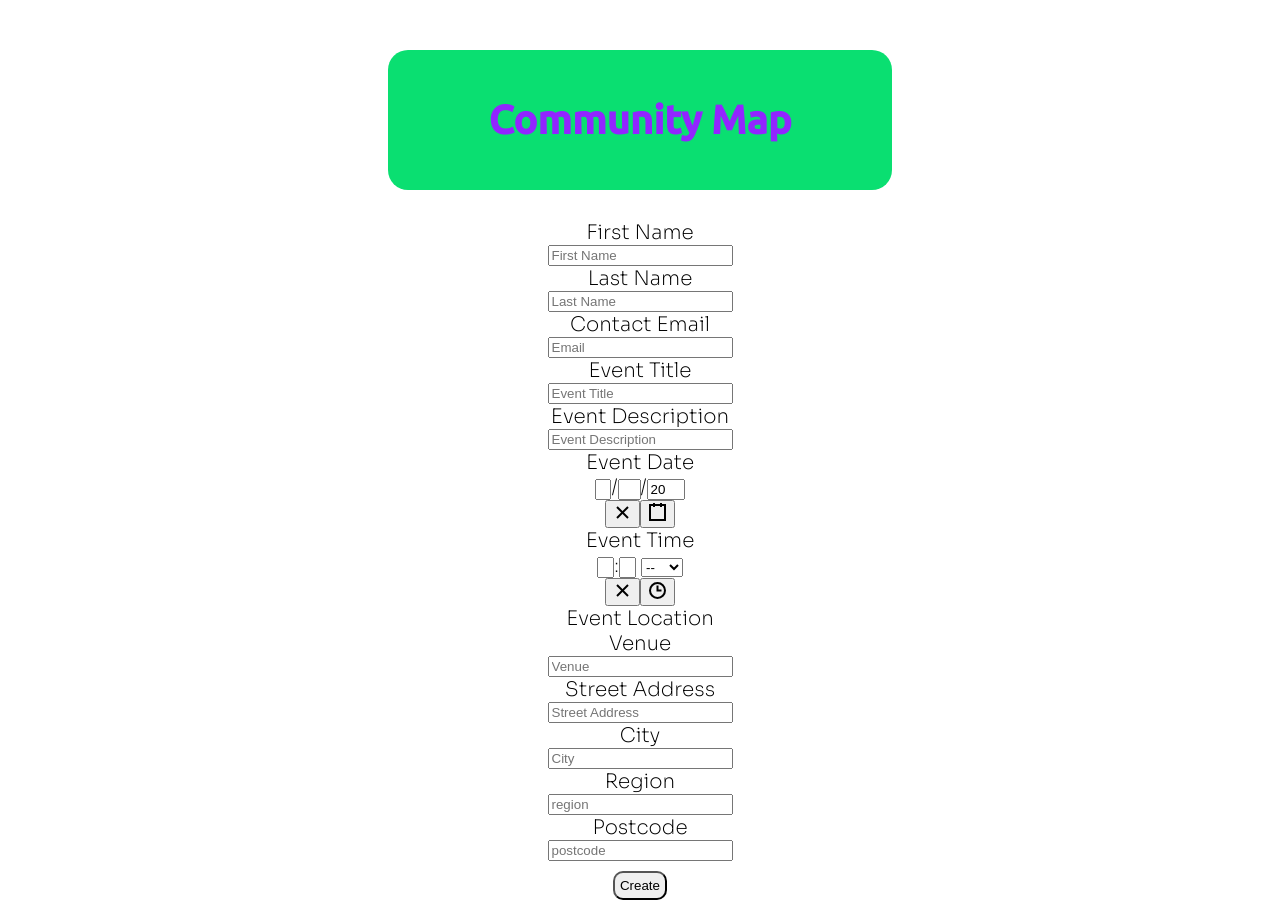
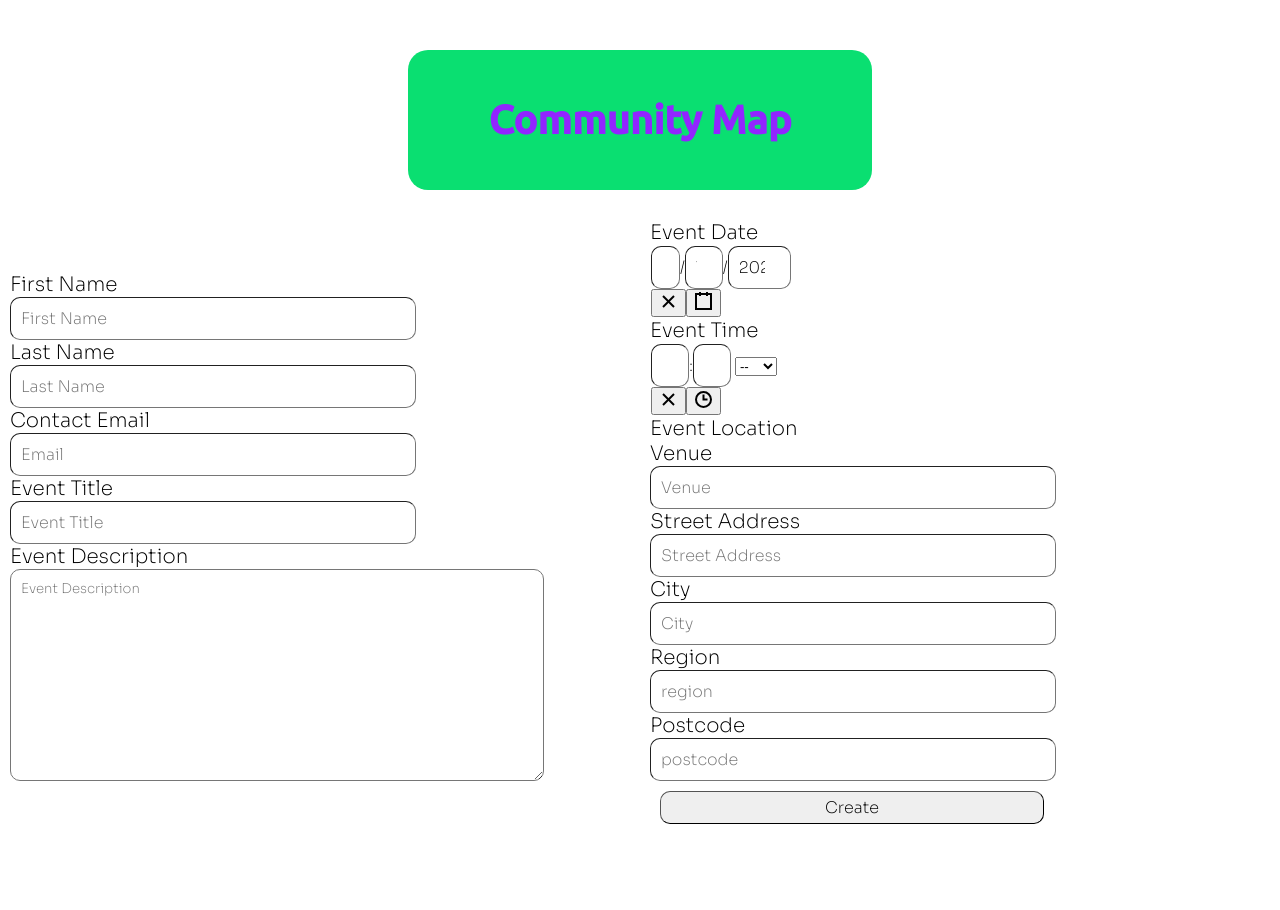
Before and after one commit to bolti95/communityEvents-front, a React (Create React App) app: page /newevent in a window 1280 px wide. After the commit the page ends 854 px from the top, so only its background shows below. Built offline with nearby package versions, Linux system fonts and the light colour scheme.

Commit message:
changes to form style and data added

```diff
--- a/src/App.css
+++ b/src/App.css
@@ -3,13 +3,13 @@
   text-align: center;
   font-family: 'Sora', sans-serif;
   padding: 20px 10px;
-  height: 200px;
+  /* height: 200px; */
   border: 0px;
 }
 
 header {
   background-color: #0adf71;
-  padding: 20px 100px;
+  padding: 20px 80px;
   border-radius: 20px;
   margin: 20px 20px;
   width: max-content;
@@ -27,3 +27,33 @@ body {
   color: rgb(0, 0, 0);
   font-size: 20px;
 }
+
+input {
+  font-family: 'Sora', sans-serif;
+  font-size: 16px;
+  border-radius: 10px;
+  padding: 10px;
+  width: 60%;
+  border-width: 0.1px;
+}
+
+textarea.textBox {
+  font-family: 'Sora', sans-serif;
+  border-radius: 10px;
+  padding: 10px;
+  width: 80%;
+  height: 190px;
+  word-wrap: break-word;
+  word-break: break-all;
+  border-width: 0.1px;
+}
+
+div.react-date-picker__wrapper,
+div.react-time-picker__wrapper {
+  font-family: 'Sora', sans-serif;
+  font-size: 16px;
+  border-radius: 10px;
+  padding: 1px;
+  width: 190px;
+  border-width: 0.1px;
+}
--- a/src/components/Event.js
+++ b/src/components/Event.js
@@ -15,7 +15,7 @@ function Event(props) {
           <p>
             {props.date}
           </p>
-          <button id={props.id} onClick={props.onClick}>
+          <button id={props.id} lat={props.lat} lng={props.lng} onClick={props.onClick}>
             View Location
           </button>
           <br></br>
--- a/src/components/Events.js
+++ b/src/components/Events.js
@@ -18,11 +18,11 @@ function Events(props) {
                     <Event id={filteredE.id} key={filteredE.id} onClick={props.onClick} event={filteredE.event} date={filteredE.date}/>
                 ))} */}
                 {/* NO FILTER */}
-                {props.events[0].data.map((e)=>{
+                {props.events.map((e, index) =>{
 
                 return (
                     <div key={e._id} >
-                    <Event id={e._id} onClick={props.onClick} event={e.eventTitle} date={e.eventDate.substring(0, 10)}/>
+                    <Event id={index} lat={e.lat} lng={e.lng} onClick={props.onClick} event={e.eventTitle} date={e.eventDate.substring(0, 10)}/>
                     </ div>
                  );})}
                 </PageDefault>
--- a/src/components/Page.js
+++ b/src/components/Page.js
@@ -5,6 +5,7 @@ import Events from './Events';
 import EventForm from './forms/EventForm';
 import Datetime from "react-datetime";
 import DateTimePicker from "react-datetime-picker";
+import DatePicker from "react-date-picker";
 import { Link } from 'react-router-dom';
 import axios from 'axios';
 
@@ -15,51 +16,13 @@ const url = [
 function Page(props) {
   const [value, onChange] = useState(new Date());
   console.log(value)
-  const events =
-  [
-    {
-          id: 0,
-          community: "Newcastle Coders",
-          event: "Test1",
-          date: "20-05-2022",
-          image: "",
-          positionLat: 53.45369120169616,
-          positionLng: -2.2660735287002414
-      },
-      {
-          id: 1,
-          community: "Manchester Dojo",
-          event: "testing",
-          date: "01-01-2022",
-          image: "",
-          positionLat: 53.49369120169616,
-          positionLng: -2.1660735287002414
-      },
-      {
-          id: 2,
-          community: "London Loves Coding",
-          event: "test2",
-          date: "05-02-2022",
-          image: "",
-          positionLat: 53.55369120169616,
-          positionLng: -2.5660735287002414
-      },
-      {
-          id: 3,
-          community: "Coders United",
-          event: "testingAgain",
-          date: "15-01-2022",
-          image: "",
-          positionLat: 53.45369120169616,
-          positionLng: -2.3660735287002414
-      },
-  ]
-    const [eventsEffect, setEvents] = useState();
+
+    const [events, setEvents] = useState();
     const [showInfo, setShowInfo] = useState(false);
     const [eName, setEventName] = useState('');
     const [ePosLng, setEposLng] = useState(0);
     const [ePosLat, setEposLat] = useState(0);
-    const [dateTimeInput, setDateTimeInput] = useState();
+    const [dateValue, onChangeDate] = useState(new Date());
     const [apiCalled, setApiCalled] = useState(false);
 
     useEffect(() => {
@@ -75,7 +38,8 @@ function Page(props) {
                   console.log(response)
                 //   setEvents(response.data)
                 const eventsList = [response]
-                setEvents(eventsList);
+                const eventsData = eventsList[0].data
+                setEvents(eventsData);
                 setApiCalled(true)
               })
           .catch(error => console.log(`Error: ${error}`))
@@ -86,11 +50,10 @@ function Page(props) {
         console.log('callback function')
 
     }
-    console.log(eventsEffect)
     const getInfo = (e) => {
-        const eventIdLat = events[e.target.getAttribute('id')].positionLat
-        const eventIdLng = events[e.target.getAttribute('id')].positionLng
-        const eventName = events[e.target.getAttribute('id')].event
+        const eventIdLat = events[e.target.getAttribute('id')].lat
+        const eventIdLng = events[e.target.getAttribute('id')].lng
+        const eventName = events[e.target.getAttribute('id')].eventTitle
         setEposLat(eventIdLat)
         setEposLng(eventIdLng)
         setEventName(eventName)
@@ -110,11 +73,12 @@ function Page(props) {
         {apiCalled
         ?
             <>
-                {/* <Map
+                <Map
                     centerLat={53.45369120169616}
                     centerLng={-2.2660735287002414}
                     positionLat={53.45184113070764}
                     positionLng={-2.263217758839349}
+                    // ePos for use in getInfo event
                     ePosLat={ePosLat}
                     ePosLng={ePosLng}
                     hasMarkers ={true}
@@ -122,12 +86,13 @@ function Page(props) {
                     closeClick={(e) => setShowInfo(false)}
                     events={events}
                     eventName={eName}
-                /> */}
+                />
                 {/* <Datetime onClick={getDateTimeSelected}/> */}
                 <div style={{padding: "20px 10px"}}>
-                    <DateTimePicker onChange={onChange} value={value} minDate={new Date()}/>
+
+                    <DatePicker onChange={onChangeDate} value={dateValue} minDate={new Date()}/>
                 </div>
-                <Events onClick={getInfo} events={eventsEffect} dateTimeInput={dateTimeInput}/>
+                <Events onClick={getInfo} events={events}/>
                 <p>
                     Want to add an event?
                 </p>
@@ -147,3 +112,44 @@ function Page(props) {
   }
 
 export default Page;
+
+
+// const events =
+// [
+//   {
+//         id: 0,
+//         community: "Newcastle Coders",
+//         event: "Test1",
+//         date: "20-05-2022",
+//         image: "",
+//         positionLat: 53.45369120169616,
+//         positionLng: -2.2660735287002414
+//     },
+//     {
+//         id: 1,
+//         community: "Manchester Dojo",
+//         event: "testing",
+//         date: "01-01-2022",
+//         image: "",
+//         positionLat: 53.49369120169616,
+//         positionLng: -2.1660735287002414
+//     },
+//     {
+//         id: 2,
+//         community: "London Loves Coding",
+//         event: "test2",
+//         date: "05-02-2022",
+//         image: "",
+//         positionLat: 53.55369120169616,
+//         positionLng: -2.5660735287002414
+//     },
+//     {
+//         id: 3,
+//         community: "Coders United",
+//         event: "testingAgain",
+//         date: "15-01-2022",
+//         image: "",
+//         positionLat: 53.45369120169616,
+//         positionLng: -2.3660735287002414
+//     },
+// ]
--- a/src/components/forms/EventForm.js
+++ b/src/components/forms/EventForm.js
@@ -2,11 +2,13 @@ import styled from 'styled-components';
 import axios from 'axios';
 import Input from './Input';
 import AddressForm from './AddressForm';
-import {useState, useEffect} from "react";
+import { useState, useEffect } from "react";
 // import DateTimePicker from 'react-datetime-picker';
 import TimePicker from "react-time-picker";
 import DatePicker from "react-date-picker";
-
+import { PageDefault } from '../../styles/Page';
+import { Grid, Col, Row } from '../../styles/blocks/Grid';
+import { Padding } from '../../styles/Padding';
 
 const StyledForm = styled.form `
   display: flex;
@@ -43,8 +45,6 @@ function EventForm(props) {
         console.log(formData)
     }
     const body = {
-        // TODO
-        // ALL DATA NEEDS TO BE UPDATED AND PASSED OVER. WHY IS IT NOT!!
         firstName: formData.firstName,
         lastName: formData.lastName,
         contactEmail: formData.contactEmail,
@@ -83,8 +83,10 @@ function EventForm(props) {
         })
 
       return (
-        // <StyledForm onSubmit={props.onSubmit}>
-        <StyledForm onSubmit={postFormData}>
+        <form onSubmit={postFormData}>
+            <Grid>
+                <Row width={"100vw"}>
+                    <Col size={2} width={"50vw"}>
                     <label>
                         First Name
                     </label>
@@ -93,7 +95,6 @@ function EventForm(props) {
                         placeholder={"First Name"}
                         type={"text"}
                         onChange={onChange}
-                // onChange={(e) => setFormData({ ...formData, firstName: e.target.value})}
                     />
                     <label>
                         Last Name
@@ -125,22 +126,29 @@ function EventForm(props) {
                     <label>
                         Event Description
                     </label>
-            <input
+                    <textarea
                         name={"eventDescription"}
+                        className='textBox'
                         placeholder={"Event Description"}
                         type={"text"}
                         width={"300px"}
                         height={"300px"}
                         onChange={onChange}
                     />
+                    </Col>
+                    <Col size={2} width={"50vw"}>
                         <label>
                             Event Date
                         </label>
-            <DatePicker onChange={onChangeDate} value={dateValue}/>
+                        <div style={{width: "150px"}}>
+                            <DatePicker onChange={onChangeDate} value={dateValue} minDate={new Date()}/>
+                        </div>
                         <label>
                             Event Time
                         </label>
-            <TimePicker onChange={onChangeTime} value={timeValue} />
+                        <div style={{width: "150px"}}>
+                            <TimePicker onChange={onChangeTime} value={timeValue}/>
+                        </div>
                         <label>
                             Event Location
                         </label>
@@ -152,7 +160,6 @@ function EventForm(props) {
                             placeholder={"Venue"}
                             type={"text"}
                             onChange={onChange}
-                // onChange={(e) => setFormData({ ...formData, firstName: e.target.value})}
                         />
                         <label>
                             Street Address
@@ -162,7 +169,6 @@ function EventForm(props) {
                             placeholder={"Street Address"}
                             type={"text"}
                             onChange={onChange}
-                // onChange={(e) => setFormData({ ...formData, firstName: e.target.value})}
                         />
                         <label>
                             City
@@ -191,13 +197,15 @@ function EventForm(props) {
                             type={"text"}
                             onChange={onChange}
                         />
-
                         <Input
                             name={"submit"}
                             type={"submit"}
                             value={"Create"}
                         />
-        </StyledForm>
+                    </Col>
+                </Row>
+            </Grid>
+        </form>
 
       );
   }
@@ -205,7 +213,7 @@ function EventForm(props) {
   export default EventForm;
 
 
-
+                // onChange={(e) => setFormData({ ...formData, firstName: e.target.value})}
       // const postFormData = async (e) => {
     //     e.preventDefault()
     //     let newEvent = await fetch("http://localhost:5000/events/create",
--- /dev/null
+++ b/src/styles/blocks/Grid.js
@@ -0,0 +1,18 @@
+import styled from "styled-components";
+
+export const Grid = styled.div `
+`
+export const Col = styled.div `
+    width: ${( props ) => props.width};
+    display: flex;
+    flex-direction: column;
+    text-align: left;
+    left: 0;
+`
+export const Row = styled.div `
+    width: ${( props ) => props.width};
+    display: flex;
+    justify-content: center;
+    align-items: center;
+    text-align: left;
+`
```
Also changed, not shown: src/components/Map.js (+17 -6 lines). Lines whose indentation alone changed are shown as unchanged.
